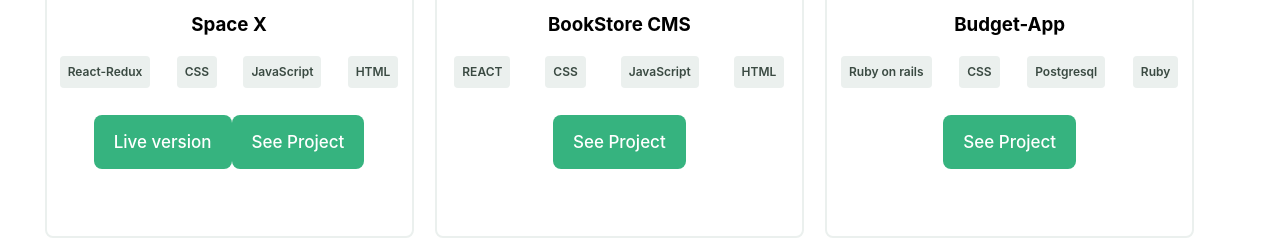
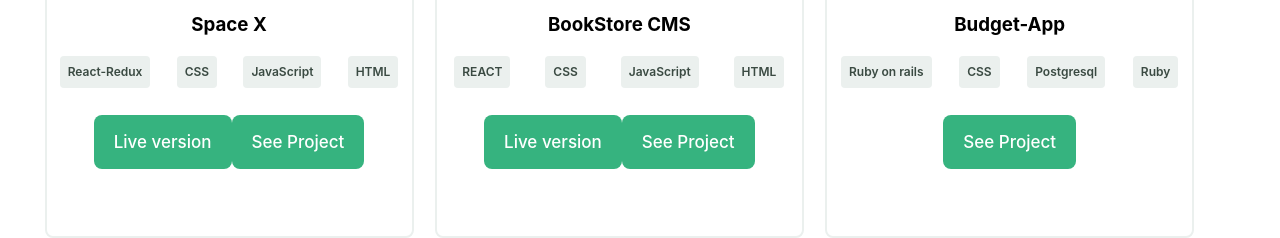
Before and after one commit to iLynette/my-portfolio, a website: page index.html in a window 1280 px wide. Shown: the part 1173-1411 px from the top of the page. Drawn offline with Linux system fonts and the light colour scheme.

Commit message:
Link to bookstore's Readme file

```diff
--- a/index.html
+++ b/index.html
@@ -122,7 +122,8 @@
                     </ul>
 
                     <div class="btn see-project" id="project2">
-                        <a href="https://lynettes-bookstore.netlify.app/" target="_blank"><button type="button">See Project</button></a>
+                        <a href="https://lynettes-bookstore.netlify.app/" target="_blank"><button type="button">Live version</button></a>
+                        <a href="https://github.com/iLynette/bookstore" target="_blank"><button type="button">See Project</button></a>
                     </div>
                 </div>
 
```
